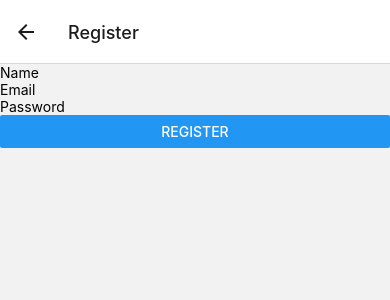
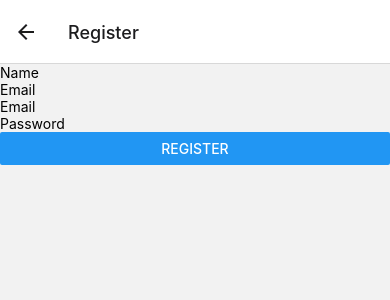
Before and after one commit to Gitari65/instagram-clone, a React Native app: screen /Register in a window 390 px wide. Shown: the top 300 px of the page. Built offline with nearby package versions, Linux system fonts and the light colour scheme.

Commit message:
firebase authentication

```diff
--- a/assets/components/Register.js
+++ b/assets/components/Register.js
@@ -36,6 +36,9 @@ onChangeText={(name)=>this.setState({name})}
            <TextInput
 placeholder="Email"
 onChangeText={(email)=>this.setState({email})}
+      />      <TextInput
+placeholder="Email"
+onChangeText={(email)=>this.setState({email})}
       />
            <TextInput
 placeholder="Password"
```
